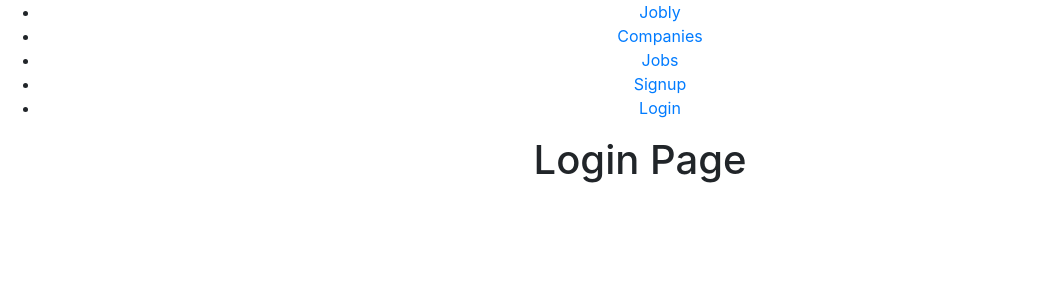
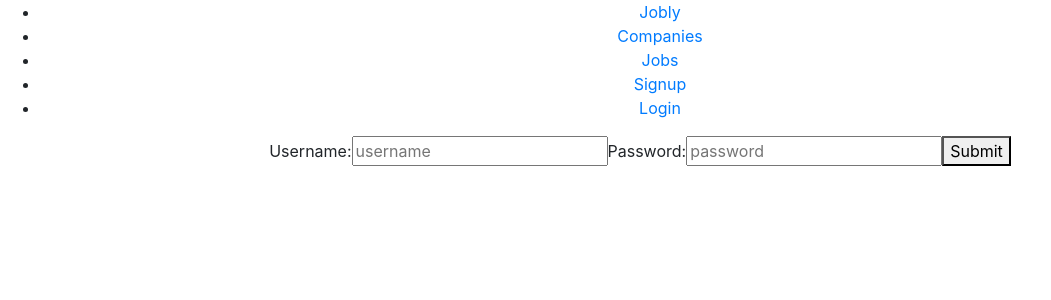
Before and after one commit to kgagne15/ReactJoblyFront, a React (Create React App) app: page /login in a window 1280 px wide. Shown: the top 300 px of the page, without its empty margins (0-1051 px from the left). Built offline with nearby package versions, Linux system fonts and the light colour scheme; no server answers.

Commit message:
login function and form kinda added

```diff
--- a/src/App.js
+++ b/src/App.js
@@ -24,13 +24,24 @@ function App() {
   }
 
   //add login function here, pass through routes
+  async function login(loginData) {
+    try {
+      let token = await JoblyApi.login(loginData);
+      setToken(token);
+      return {success: true}
+    } catch(errors) {
+      console.error("login failed", errors);
+      return {success: false, errors}
+    }
+  }
+
   //add getCurrentUser here, use createContext
 
   return (
     <div className="App">
       <BrowserRouter>
         <Nav/>
-        <Routes signup={signup}/>
+        <Routes login={login} signup={signup}/>
       </BrowserRouter>
     </div>
   );
--- a/src/Login.js
+++ b/src/Login.js
@@ -1,7 +1,57 @@
-import React from "react";
+import React, {useState} from "react";
 
-const Login = () => {
-    return (<h1>Login Page</h1>)
+const Login = ({login}) => {
+
+
+    const INITIAL_STATE = {
+        "username": '',
+        "password": ''
+    }
+
+    const [formData, setFormData] = useState(INITIAL_STATE)
+
+    async function handleSubmit(e) {
+        e.preventDefault();
+        let result = await login(formData);
+        if (result.success) {
+            alert("You have logged in successfully")
+        } else {
+            alert("Cannot login")
+        }
+
+    }
+
+    const handleChange = (e) => {
+        const {name, value} = e.target;
+        setFormData(fData => ({
+            ...fData,
+            [name]: value
+        }))
+    }
+    return (
+        <form onSubmit={handleSubmit}>
+            <label htmlFor="username">Username: </label>
+            <input
+                id="username"
+                name="username"
+                placeholder="username"
+                value={formData.username}
+                onChange={handleChange}
+            />
+
+            <label htmlFor="password">Password: </label>
+            <input
+                id="password"
+                type="password"
+                name="password"
+                placeholder="password"
+                value={formData.password}
+                onChange={handleChange}
+            />
+            <button>Submit</button>
+        </form>
+
+    )
 }
 
 export default Login;
--- a/src/Routes.js
+++ b/src/Routes.js
@@ -9,14 +9,14 @@ import Signup from "./Signup";
 import Profile from "./Profile";
 
 
-function Routes({signup}) {
+function Routes({signup, login}) {
     return (
         <Switch>
             <Route exact path="/"><Home /></Route>
             <Route exact path="/companies"><Companies/></Route>
             <Route exact path="/companies/:handle"><CompanyDetail/></Route>
             <Route exact path="/jobs"><Jobs/></Route>
-            <Route exact path="/login"><Login/></Route>
+            <Route exact path="/login"><Login login={login}/></Route>
             <Route exact path="/signup"><Signup signup={signup}/></Route>
             <Route exact path="/profile/:id"><Profile/></Route>
         </Switch>
--- a/src/api.js
+++ b/src/api.js
@@ -69,6 +69,12 @@ class JoblyApi {
     return res.token;
   }
 
+  //used solution
+  static async login(data) {
+    let res = await this.request(`auth/token`, data, "post");
+    return res.token
+  }
+
 }
 
 // for now, put token ("testuser" / "password" on class)
```
